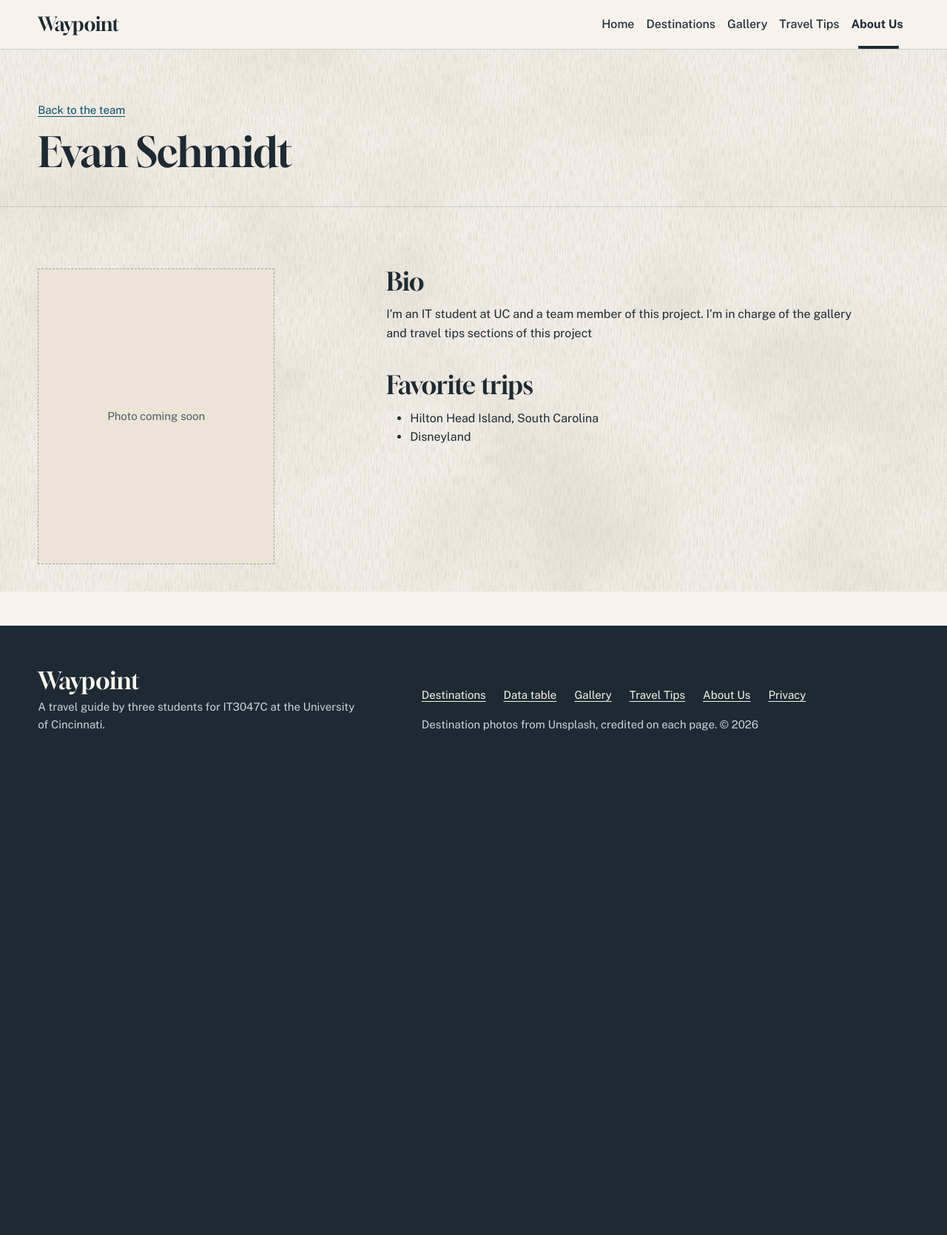
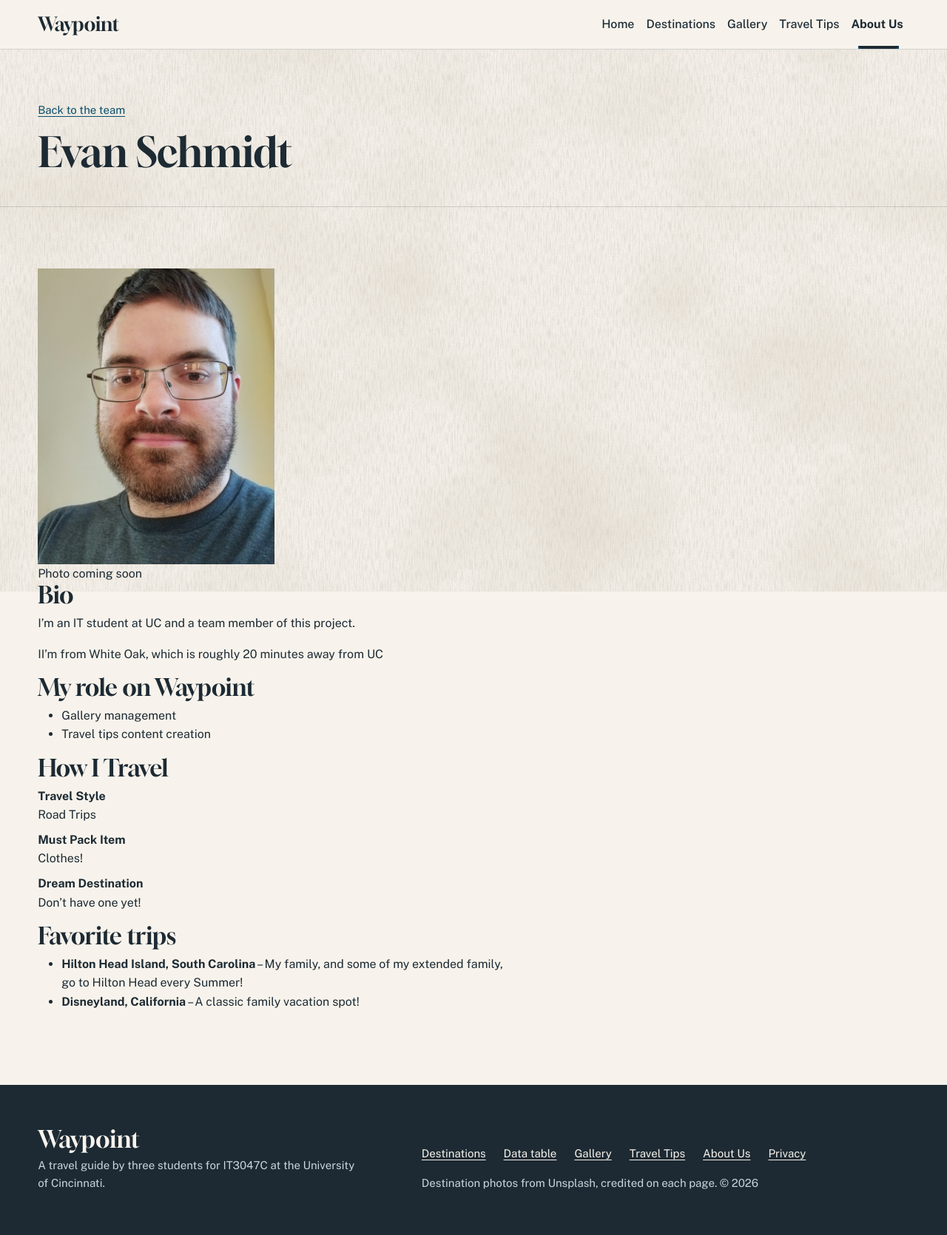
Before and after one commit to kymanirjarrett/waypoint, an ASP.NET Core app: page /about/evan in a window 1280 px wide. Shown: the whole page at 74% size. Before the commit the page ends 988 px from the top, so only its background shows below. Run offline with ASP.NET Core 8, Linux system fonts and the light colour scheme; style sheets or scripts are compiled from the project's sources.

Commit message:
Added picture to About page, edited Evan.cshtml to match the other About pages

```diff
--- a/Waypoint/Views/About/Evan.cshtml
+++ b/Waypoint/Views/About/Evan.cshtml
@@ -10,18 +10,31 @@
 <section class="wp-section">
     <div class="wp-profile">
         <div>
-            <div class="img-placeholder" role="img" aria-label="Photo of Evan Schmidt (placeholder)">Photo coming soon</div>
+            <img class="wp-portrait" src="~images/team/EvanPicture.webp" aria-label="Photo of Evan Schmidt, smiling">Photo coming soon</div>
         </div>
         <div class="wp-measure">
             <h2>Bio</h2>
-            <p>I&rsquo;m an IT student at UC and a team member of this project.
-                I&rsquo;m in charge of the gallery and travel tips sections of this project</p>
+            <p>I&rsquo;m an IT student at UC and a team member of this project.</p>
 
+            <p>II&rsquo;m from White Oak, which is roughly 20 minutes away from UC</p>
+        <h2>My role on Waypoint</h2>
+        <ul>
+            <li>Gallery management</li>
+            <li>Travel tips content creation</li>
+        </ul>
+        <h2>How I Travel</h2>
+        <dl>
+            <dt>Travel Style</dt>
+            <dd>Road Trips</dd>
+            <dt>Must Pack Item</dt>
+            <dd>Clothes!</dd>
+            <dt>Dream Destination</dt>
+            <dd>Don&rsquo;t have one yet!</dd>
+        </dl>
             <h2>Favorite trips</h2>
             <ul>
-                <li>Hilton Head Island, South Carolina</li>
-                <li>Disneyland</li>
+                <li><strong>Hilton Head Island, South Carolina</strong> &ndash; My family, and some of my extended family, go to Hilton Head every Summer!</li>
+                <li><strong>Disneyland, California</strong> &ndash; A classic family vacation spot!</li>
             </ul>
         </div>
-    </div>
 </section>
```
Also changed, not shown: Waypoint/wwwroot/images/team/EvanPicture.webp (added).
